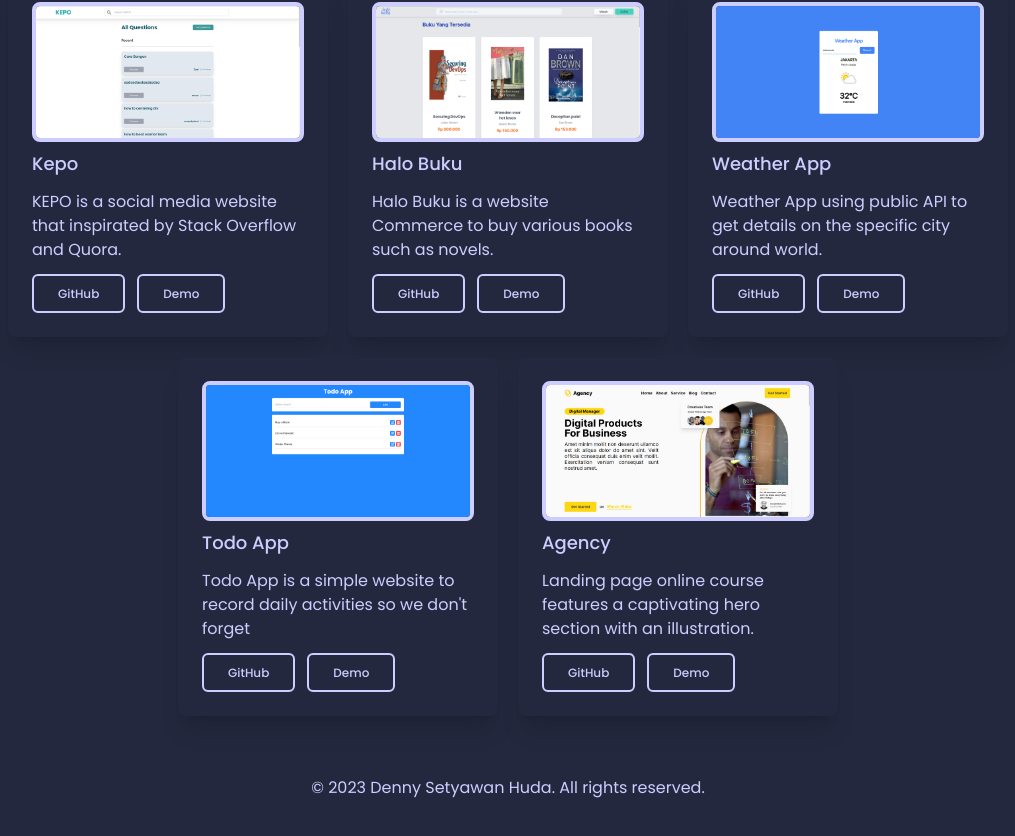
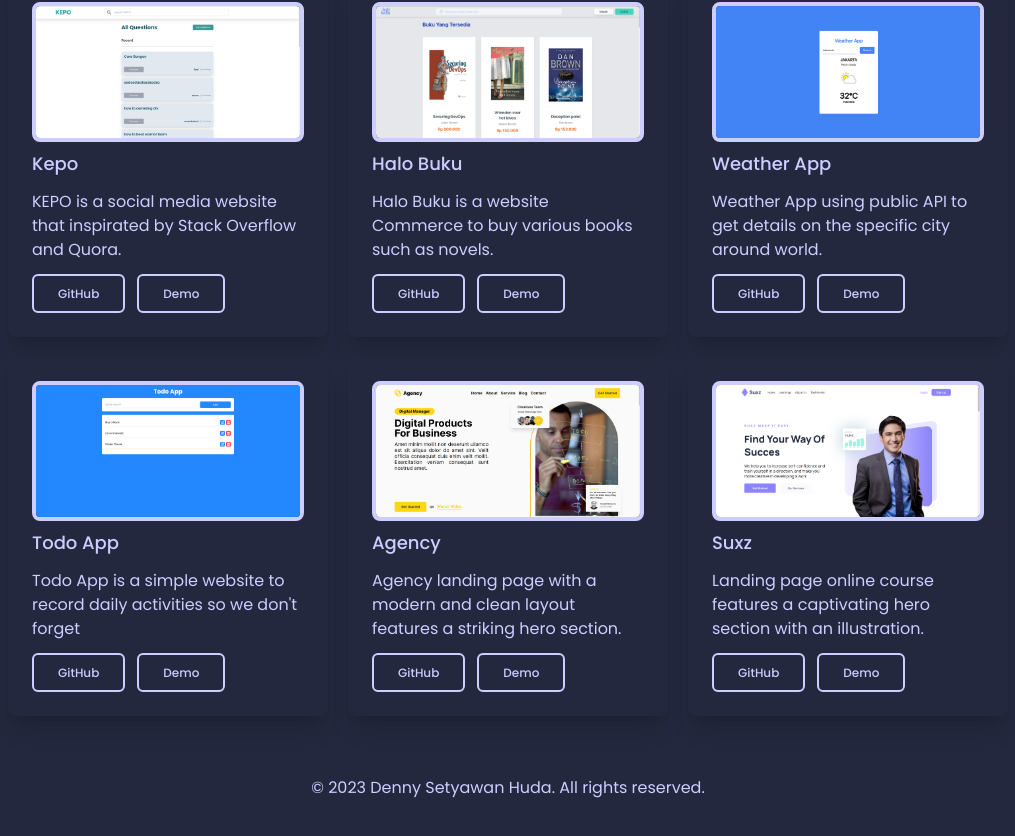
Before and after one commit to dennyshuda/personal-website, a React (Vite) app: page / in a window 1280 px wide. Shown: the part 1966-2802 px from the top of the page, without its empty margins (132-1147 px from the left). Built offline with nearby package versions, Linux system fonts and the light colour scheme.

Commit message:
feat: add suxz project

```diff
--- a/src/data/index.ts
+++ b/src/data/index.ts
@@ -40,8 +40,17 @@ export const ProjectData = [
     title: "Agency",
     imgUrl: "./projects/agency.png",
     description:
-      "Landing page online course features a captivating hero section with an illustration.",
+      "Agency landing page with a modern and clean layout features a striking hero section.",
     github: "https://github.com/dennyshuda/agency",
     demo: "https://agency-denny.vercel.app/",
   },
+  {
+    id: 6,
+    title: "Suxz",
+    imgUrl: "./projects/suxz.png",
+    description:
+      "Landing page online course features a captivating hero section with an illustration.",
+    github: "https://github.com/dennyshuda/suxz",
+    demo: "https://suxz.vercel.app/",
+  },
 ];
```
Also changed, not shown: public/projects/suxz.png (added).
